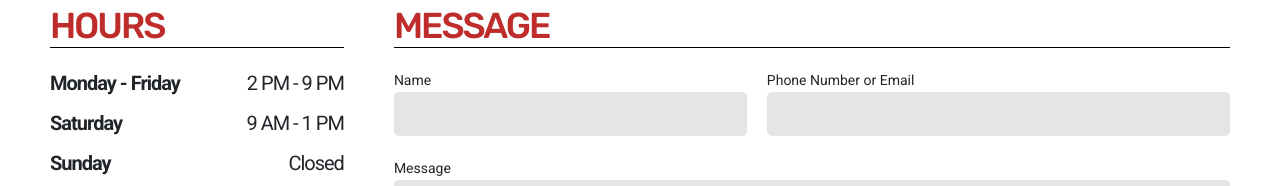
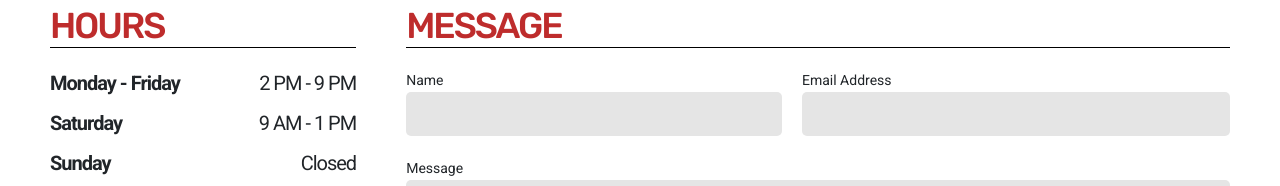
Before and after one commit to yeana-dev/masterdchoitkd, a React (Create React App) app: page /contact-us in a window 1280 px wide. Shown: the part 337-523 px from the top of the page. Built offline with nearby package versions, Linux system fonts and the light colour scheme.

Commit message:
Updated email field

```diff
--- a/src/screens/ContactUs.jsx
+++ b/src/screens/ContactUs.jsx
@@ -6,13 +6,13 @@ import emailjs from '@emailjs/browser';
 
 export default function ContactUs() {
   const [name, setName] = useState('');
-  const [contact, setContact] = useState('');
+  const [email, setEmail] = useState('');
   const [message, setMessage] = useState('');
   const [btnText, setBtnText] = useState('Submit');
 
   const emailParams = {
     name: name,
-    contact: contact,
+    email: email,
     message: message,
   };
 
@@ -93,16 +93,18 @@ export default function ContactUs() {
                 type='text'
                 id='name'
                 name='name'
+                required
                 onChange={(e) => setName(e.target.value)}
               />
             </div>
             <div className='input-container__contact'>
-              <label htmlFor='contact'>Phone Number or Email</label>
+              <label htmlFor='contact'>Email Address</label>
               <input
-                type='text'
-                id='contact'
-                name='contact'
-                onChange={(e) => setContact(e.target.value)}
+                type='email'
+                id='email'
+                name='email'
+                required
+                onChange={(e) => setEmail(e.target.value)}
               />
             </div>
             <div className='input-container__message'>
@@ -111,6 +113,7 @@ export default function ContactUs() {
                 id='message'
                 rows='7'
                 name='message'
+                required
                 onChange={(e) => setMessage(e.target.value)}
               />
             </div>
```
